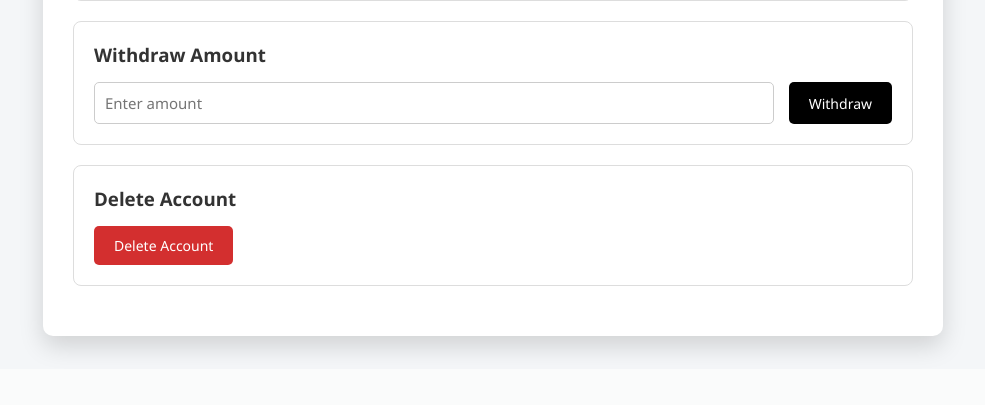
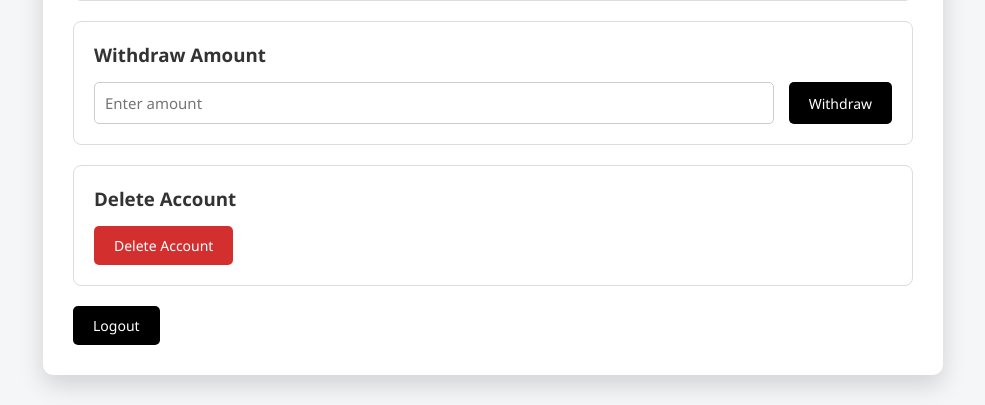
Before and after one commit to Lahari-1214/ATM_APP, a Flask app: template templates/dashboard.html in a window 1280 px wide. Shown: the part 431-836 px from the top of the page, without its empty margins (147-1132 px from the left). Before the commit the page ends 788 px from the top, so only its background shows below. Run offline with Flask 3, Linux system fonts and the light colour scheme; the template is opened without the code that fills it, so the values that code supplies are empty.

Commit message:
Logout button added

```diff
--- a/templates/dashboard.html
+++ b/templates/dashboard.html
@@ -42,7 +42,15 @@
                 <a href="/delete/{{acc_no}}" class="delete-link">Delete Account</a>
             </button>
         </div>
+        <!-- should be developed tomorrow    -->
+        <form action="/logout" method="get" >
+    <button type="submit" class="btn">
+        Logout
+    </button>
+</form>
+
     </div>
+
 
 </body>
 </html>
```
